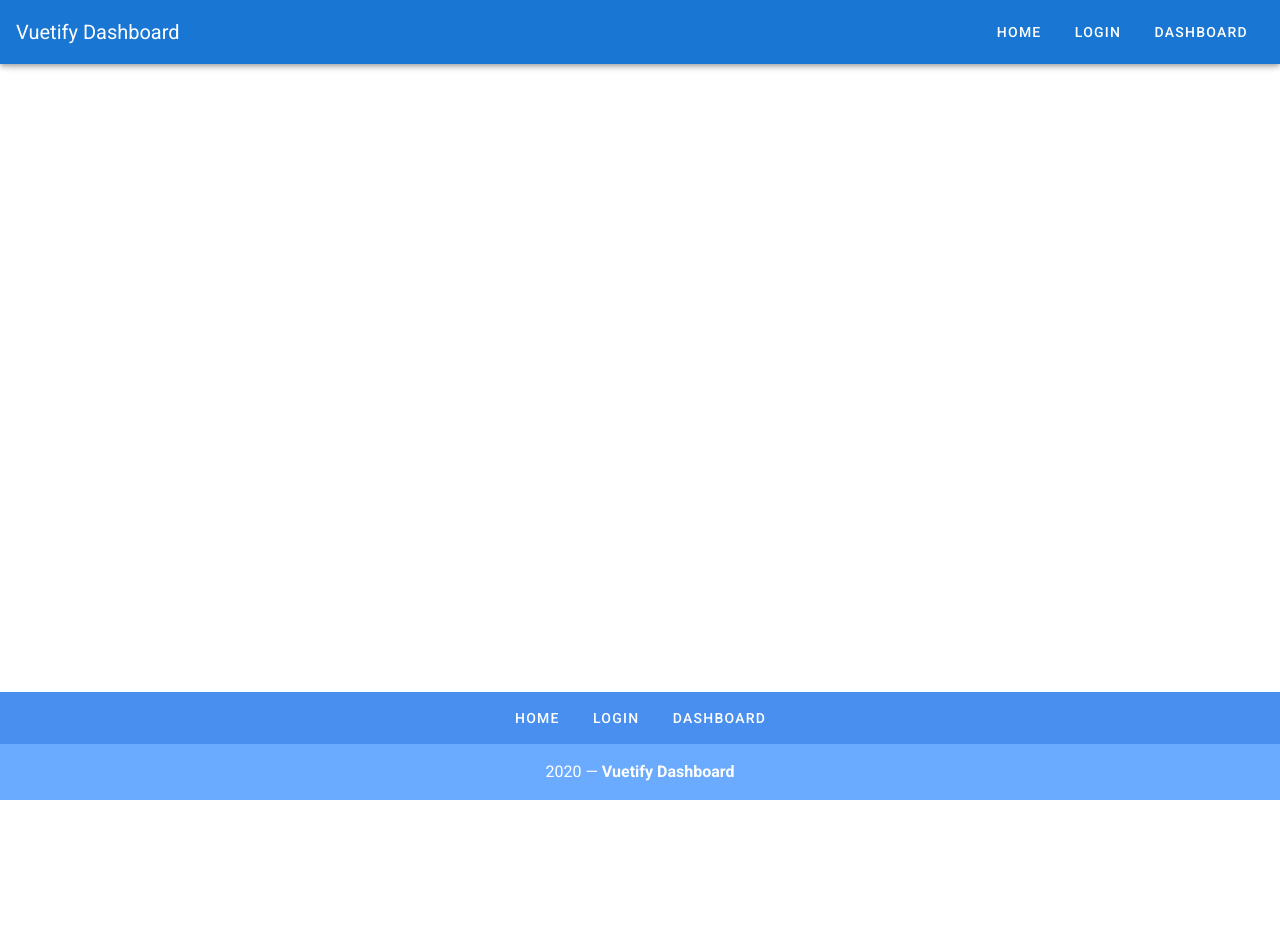
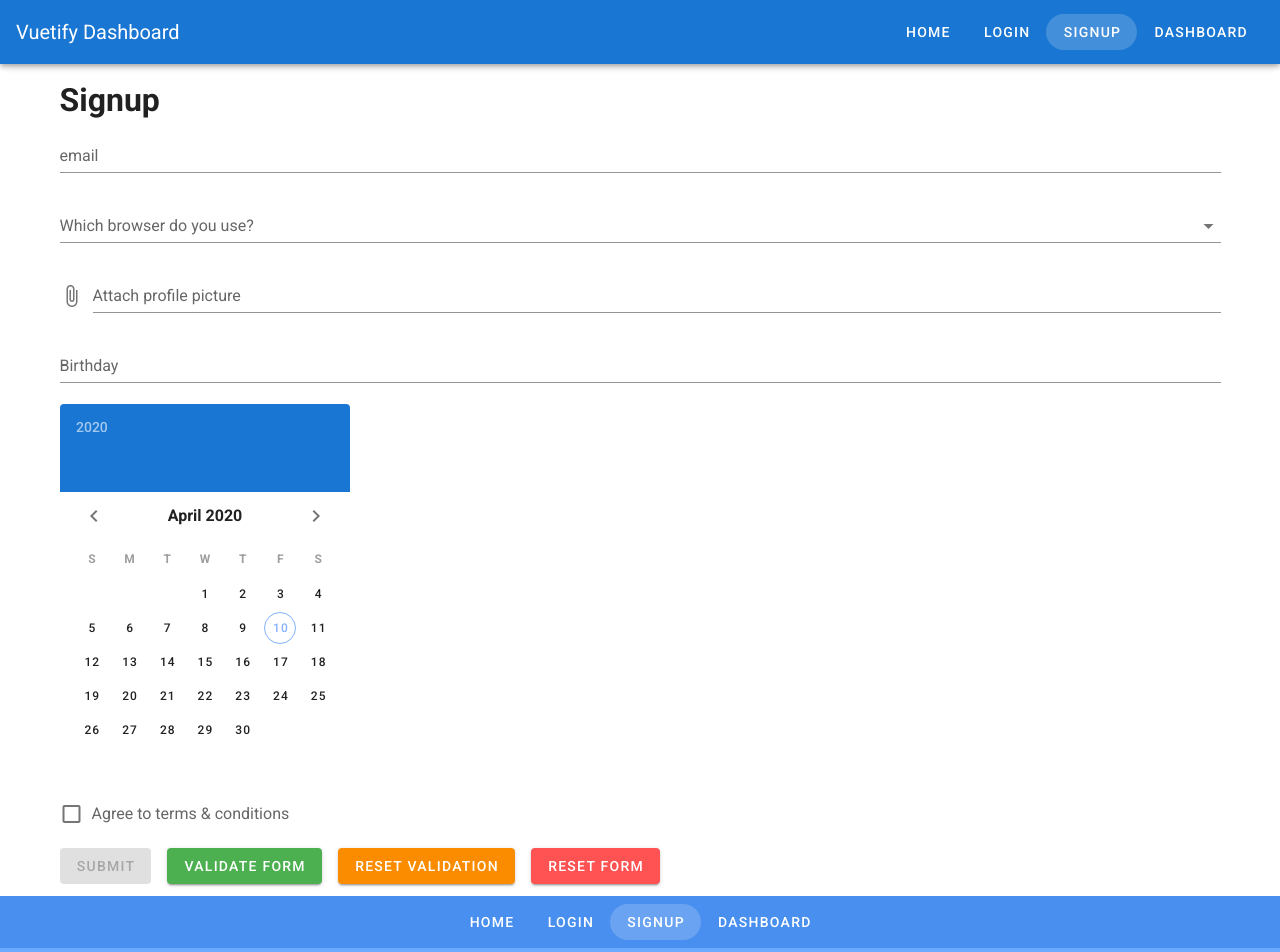
Before and after one commit to jstrother/vuetify-dashboard, a Vue app: page /signup in a window 1280 px wide. Shown: the top 952 px of the page. Before the commit the page ends 800 px from the top, so only its background shows below. Built offline with nearby package versions, Linux system fonts and the light colour scheme.

Commit message:
Added: signup form with validation

```diff
--- a/src/App.vue
+++ b/src/App.vue
@@ -60,6 +60,10 @@ export default {
           url: '/login',
         },
         {
+          label: 'Signup',
+          url: '/signup',
+        },
+        {
           label: 'Dashboard',
           url: '/dashboard',
         },
--- a/src/router/index.js
+++ b/src/router/index.js
@@ -34,6 +34,14 @@ Vue.use(VueRouter)
     // which is lazy-loaded when the route is visited.
     component: () => import(/* webpackChunkName: "dashboard" */ '@/views/Dashboard.vue')
   },
+  {
+    path: '/signup',
+    name: 'Signup',
+    // route level code-splitting
+    // this generates a separate chunk (signup.[hash].js) for this route
+    // which is lazy-loaded when the route is visited.
+    component: () => import(/* webpackChunkName: "signup" */ '@/views/Signup.vue')
+  },
 ]
 
 const router = new VueRouter({
--- a/src/views/Dashboard.vue
+++ b/src/views/Dashboard.vue
@@ -3,28 +3,28 @@
     <h1>Dashboard</h1>
 
     <v-row>
-      <v-col v-for="sale in sales" :key="`${sale.title}`">
+      <v-col v-for="sale in sales" :key="`${sale.title}`" cols="12" md="4">
         <SalesGraph :sale="sale" />
       </v-col>
     </v-row>
 
     <v-row>
-      <v-col v-for="statistic in statistics" :key="`${statistic.title}`">
+      <v-col v-for="statistic in statistics" :key="`${statistic.title}`" cols="12" md="6" lg="3">
         <StatisticCard :statistic="statistic" />
       </v-col>
     </v-row>
 
     <v-row>
-      <v-col cols="8">
+      <v-col cols="12" md="8">
         <EmployeesTable :employees="employees" @select-employee="setEmployee" />
       </v-col>
 
-      <v-col cols="4">
+      <v-col cols="12" md="4">
         <EventTimeline :timeline="timeline" />
       </v-col>
     </v-row>
 
-    <v-snackbar v-model="snackbar">
+    <v-snackbar v-model="snackbar" :left="$vuetify.breakpoint.lgAndUp">
       You have selected {{ selectedEmployee.name }},
       {{ selectedEmployee.title }}
       <v-btn color="pink" text @click="snackbar = false">
--- /dev/null
+++ b/src/views/Signup.vue
@@ -0,0 +1,77 @@
+<template>
+  <v-container>
+    <v-row>
+      <v-col>
+        <h1>Signup</h1>
+        <v-form ref="signUpForm" v-model="formValidity">
+          <v-text-field
+          label="email"
+          type="email"
+          v-model="email"
+          :rules="emailRules"
+          required
+        />
+          <v-autocomplete label="Which browser do you use?" :items="browsers" />
+          <v-file-input label="Attach profile picture" />
+          <v-text-field label="Birthday" v-model="birthday" readonly />
+          <v-date-picker v-model="birthday" />
+          <v-checkbox
+            label="Agree to terms & conditions"
+            v-model="agreeToTerms"
+            :rules="agreeToTermsRules"
+            required
+          />
+          <v-btn class="mr-4" type="submit" color="primary" :disabled="!formValidity">Submit</v-btn>
+          <v-btn class="mr-4" color="success" @click="validateForm">Validate Form</v-btn>
+          <v-btn class="mr-4" color="warning" @click="resetValidation">Reset Validation</v-btn>
+          <v-btn color="error" @click="resetForm">Reset Form</v-btn>
+        </v-form>
+      </v-col>
+    </v-row>
+  </v-container>
+</template>
+
+<script>
+  export default {
+    data() {
+      return {
+        agreeToTerms: false,
+        agreeToTermsRules: [
+          value => !!value || 'You must agree to the terms and conditions to sign up for an account.',
+        ],
+        birthday: '',
+        browsers: [
+          'Chrome',
+          'Firefox',
+          'Safari',
+          'Edge',
+          'Brave',
+        ],
+        email: '',
+        emailRules: [
+          value => !!value || 'Email is required.',
+          value => value.indexOf('@') !== 0 || 'Email should have a username.',
+          value => value.includes('@') || 'Email should include @ symbol.',
+          value => value.indexOf('.') - value.indexOf('@') > 1 || "Email should contain domain.",
+          value => value.indexOf('.') <= value.length - 3 || "Email should include valid domain extension."
+        ],
+        formValidity: false,
+      };
+    },
+    methods: {
+      resetValidation() {
+        this.$refs.signUpForm.resetValidation();
+      },
+      resetForm() {
+        this.$refs.signUpForm.reset();
+      },
+      validateForm() {
+        this.$refs.signUpForm.validate();
+      },
+    },
+  }
+</script>
+
+<style scoped>
+
+</style>
```
